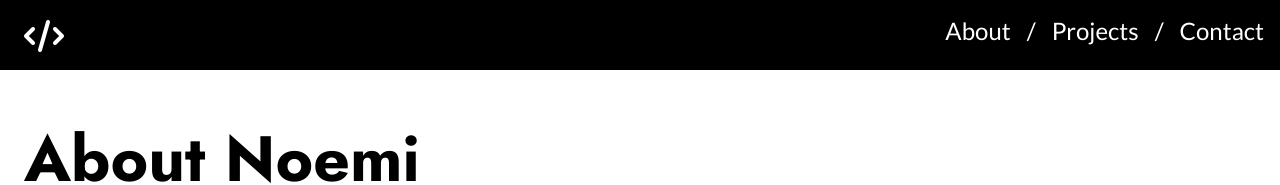
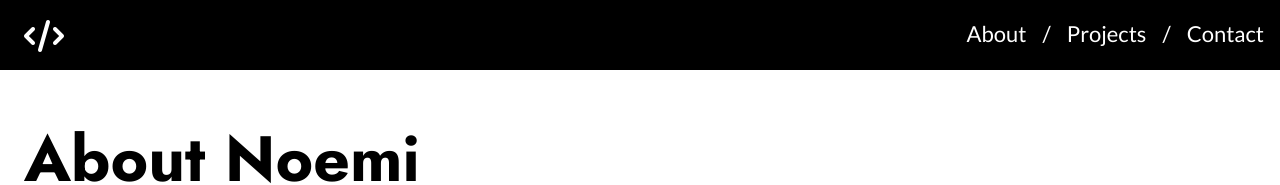
Before and after one commit to noemi-ashizuka/react-portfolio-site, a React (Create React App) app: page /about in a window 1280 px wide. Shown: the top 185 px of the page. Built offline with nearby package versions, Linux system fonts and the light colour scheme.

Commit message:
changed font side for header links

```diff
--- a/src/assets/stylesheets/header.scss
+++ b/src/assets/stylesheets/header.scss
@@ -20,6 +20,7 @@
 .header-links {
   display: flex;
   justify-content: flex-end;
+  margin-top: 4px;
 }
 
 .link {
@@ -27,7 +28,8 @@
   margin-left: 16px;
   margin-right: 16px;
   color: white;
-  font-size: 24px;
+  font-size: 22px;
+
 }
 
 .link:focus {
@@ -37,7 +39,7 @@
 
 .divisor {
   color: white;
-  font-size: 24px;
+  font-size: 22px;
 }
 
 nav {
```
